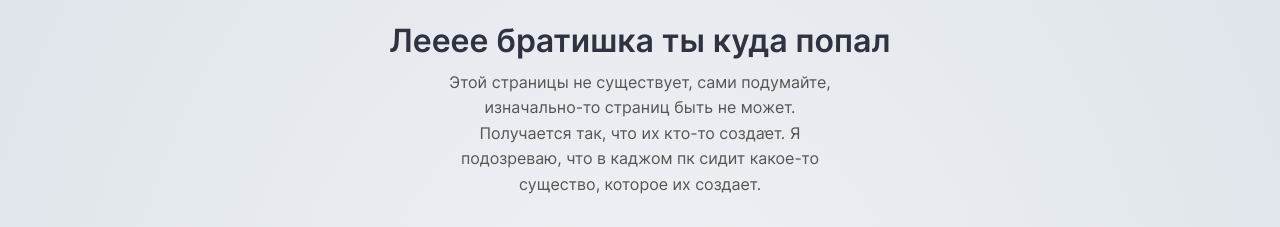
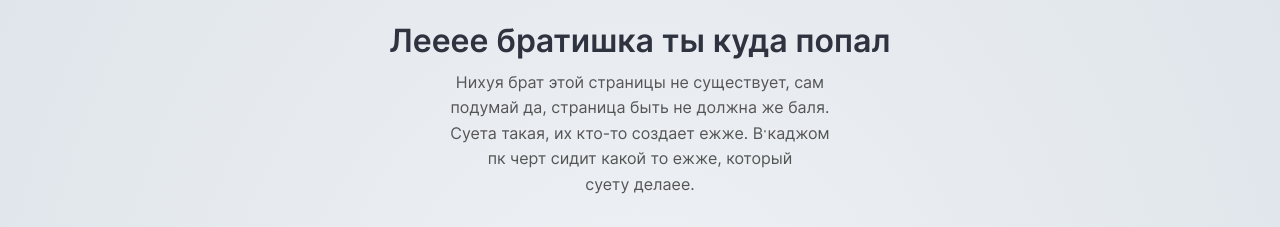
Before and after one commit to Levionid/levionid.github.io, a SvelteKit app: page /404 in a window 1280 px wide. Shown: the part 355-582 px from the top of the page. Built offline with nearby package versions, Linux system fonts and the light colour scheme.

Commit message:
Updating 404 & scroll offset

```diff
--- a/src/lib/actions/scroll.ts
+++ b/src/lib/actions/scroll.ts
@@ -15,7 +15,7 @@ export function scrollToTarget(selector: string) {
 	let offset;
 	const screenWidth = window.innerWidth;
 	if (screenWidth < 600) {
-		offset = 150; // Отступ для мобильных устройств
+		offset = 100; // Отступ для мобильных устройств
 	} else {
 		offset = 110; // Отступ для десктопов
 	}
--- a/src/routes/+error.svelte
+++ b/src/routes/+error.svelte
@@ -27,7 +27,7 @@
 		<h1 class="glitch" data-text="404">404</h1>
 		<h2 class="subtitle">Лееее братишка ты куда попал</h2>
 		<p class="details">
-			Этой страницы не существует, сами подумайте, изначально-то страниц быть не может. Получается так, что их кто-то создает. Я подозреваю, что в каджом пк сидит какое-то существо, которое их создает.
+			Нихуя брат этой страницы не существует, сам подумай да, страница быть не должна же баля. Суета такая, их кто-то создает ежже. В каджом пк черт сидит какой то ежже, который суету делаее.
 		</p>
 		<a href="/" class="return-button">Вернуться на родину</a>
 	</div>
--- a/src/routes/404/+page.svelte
+++ b/src/routes/404/+page.svelte
@@ -27,7 +27,7 @@
 		<h1 class="glitch" data-text="404">404</h1>
 		<h2 class="subtitle">Лееее братишка ты куда попал</h2>
 		<p class="details">
-			Этой страницы не существует, сами подумайте, изначально-то страниц быть не может. Получается так, что их кто-то создает. Я подозреваю, что в каджом пк сидит какое-то существо, которое их создает.
+			Нихуя брат этой страницы не существует, сам подумай да, страница быть не должна же баля. Суета такая, их кто-то создает ежже. В каджом пк черт сидит какой то ежже, который суету делаее.
 		</p>
 		<a href="/" class="return-button">Вернуться на родину</a>
 	</div>
```
